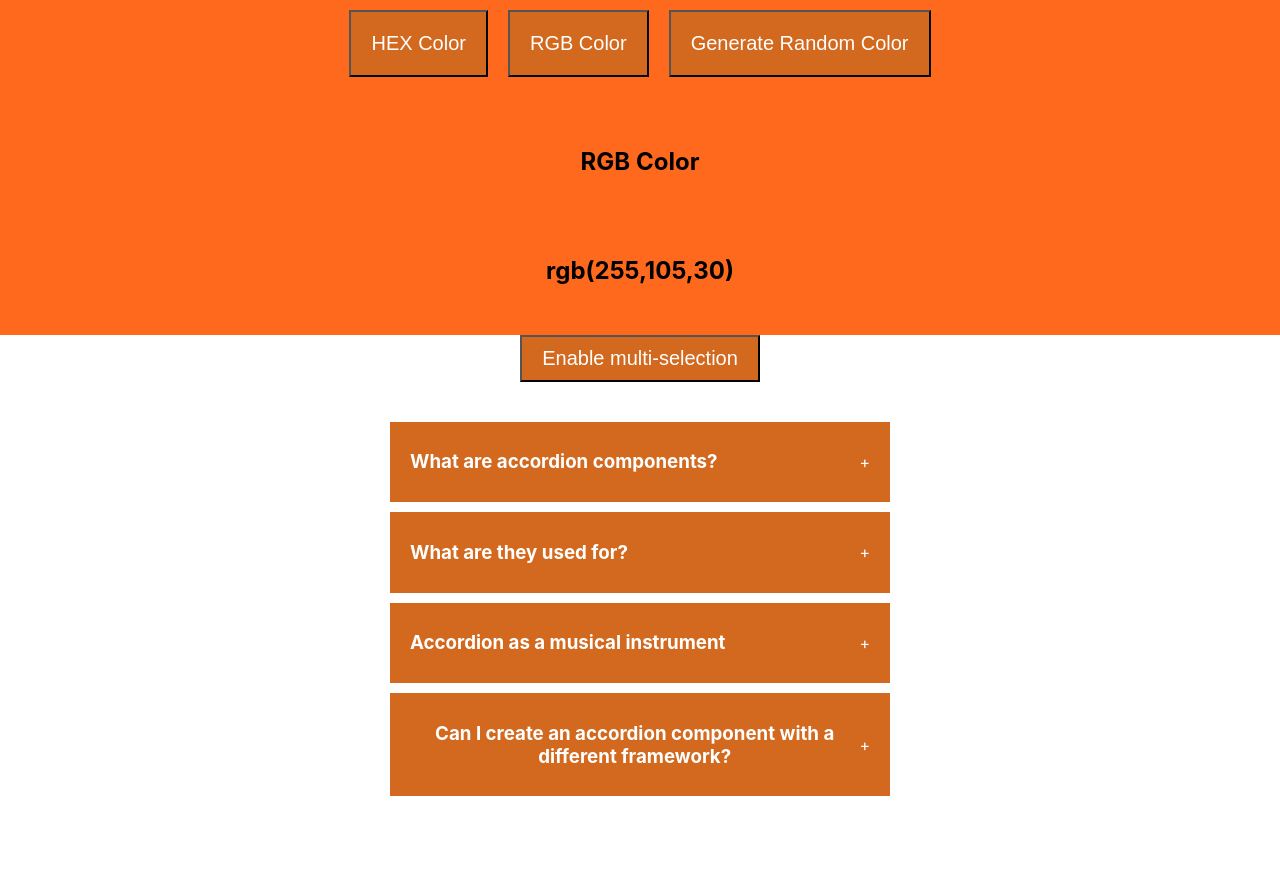
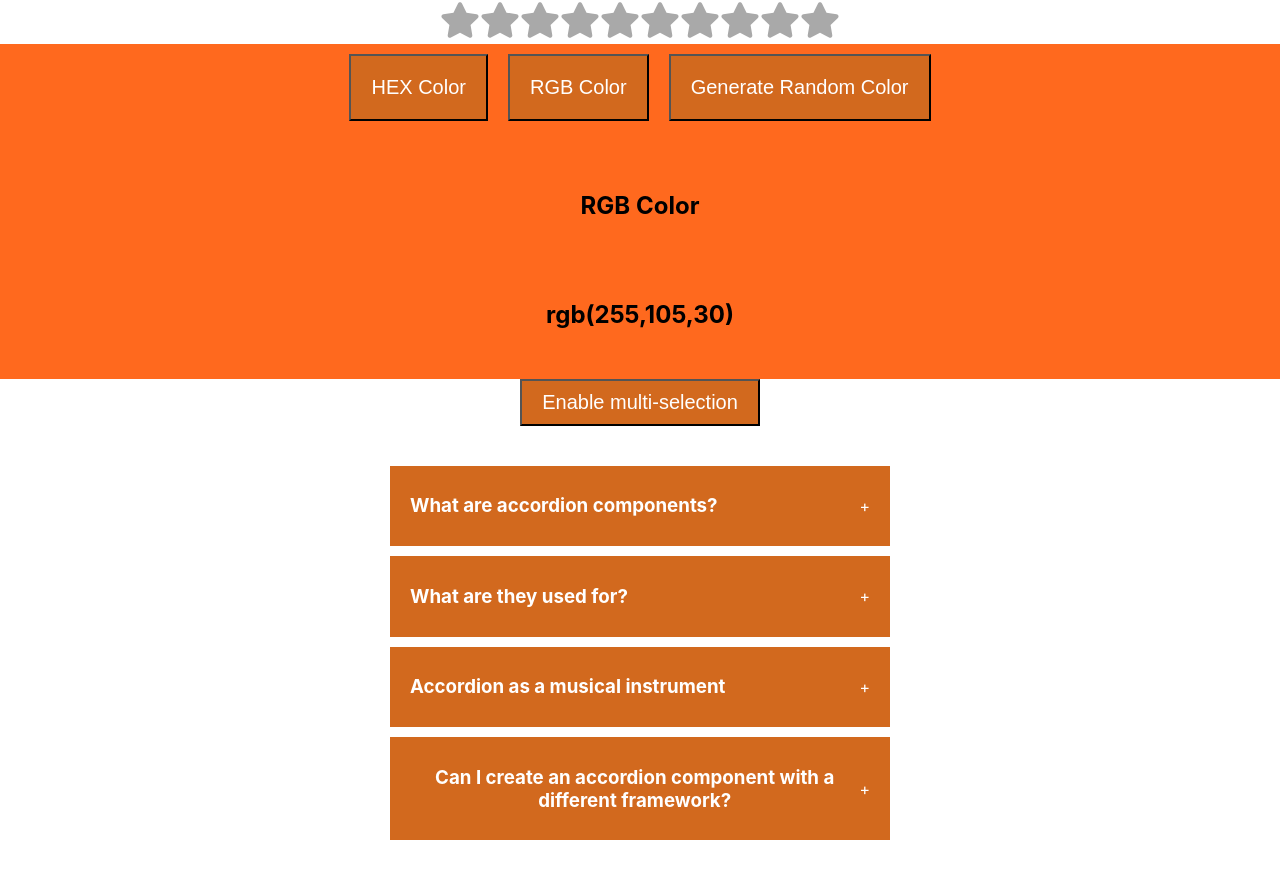
Before and after one commit to mkazin/ReactLearningProjects, a React (Create React App) app: page / in a window 1280 px wide. Before the commit the page ends 836 px from the top, so only its background shows below. Built offline with nearby package versions, Linux system fonts and the light colour scheme.

Commit message:
Implemented project 3- star rating component

```diff
--- a/package.json
+++ b/package.json
@@ -8,6 +8,7 @@
     "@testing-library/user-event": "^13.5.0",
     "react": "^18.2.0",
     "react-dom": "^18.2.0",
+    "react-icons": "5.0.1",
     "react-scripts": "5.0.1",
     "web-vitals": "^2.1.4",
 
--- a/src/App.js
+++ b/src/App.js
@@ -1,10 +1,12 @@
 import './App.css';
 import Accordion from './components/accordion';
 import RandomColor from './components/randomColor';
+import StarRating from './components/starRating';
 
 function App() {
   return (
     <div className="App">
+          <StarRating starCount={10}></StarRating>
           <RandomColor></RandomColor>
           <Accordion></Accordion>
     </div>
--- /dev/null
+++ b/src/components/starRating/index.jsx
@@ -0,0 +1,27 @@
+import { useState } from "react";
+import { FaStar } from 'react-icons/fa'
+import './styles.css'
+
+export default function StarRating({starCount=5}) {
+
+    // Clicked star
+    const [rating, setRating] = useState(0)
+    // Star currently being hovered (or -1)
+    const [hover, setHover] = useState(-1)
+
+    return <div className="star-rating">
+        {
+            [...Array(starCount)].map( (_, index) => {
+                return <FaStar
+                    key={index}
+                    className={`star ${index > (hover || rating) ? 'blank' : 'full'}` }
+                    onClick={ () => setRating(index) }
+                    onMouseEnter={ () => setHover(index) }
+                    onMouseLeave={ () => setHover(rating) }
+                    size={40}
+                ></FaStar>
+            })
+        }
+
+    </div>
+}
--- /dev/null
+++ b/src/components/starRating/styles.css
@@ -0,0 +1,12 @@
+
+.star {
+    outline-color: darkgrey;
+}
+
+.blank {
+    color: darkgrey;
+}
+
+.full {
+    color: yellow;
+}
```
Also changed, not shown: 1 other file (tests, documents, lock files or other folders).
